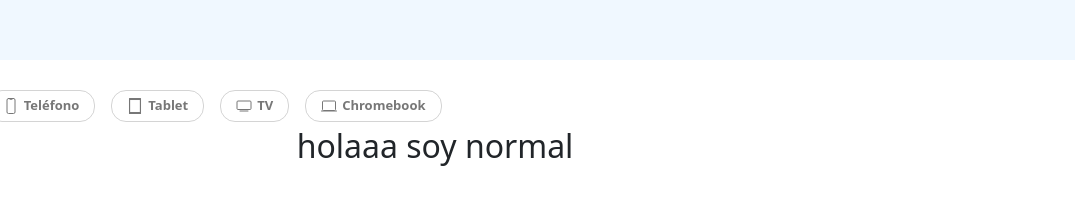
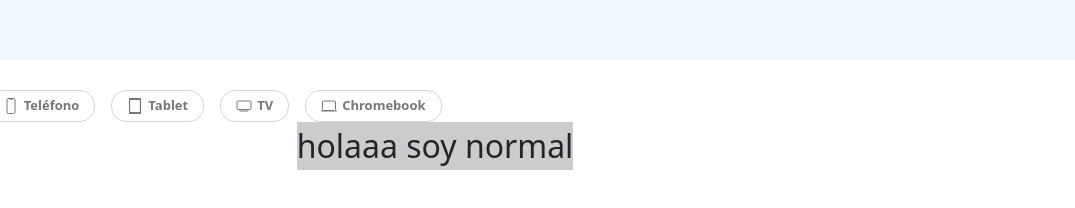
Before and after one commit to WanderLust51/HTML-y-CSS---frontEndJunior, a plain HTML site: page pre-procesadores/index.html in a window 1280 px wide. Shown: the full height of the page, 205-1280 px from the left. Drawn offline with nearby package versions, Linux system fonts and the light colour scheme.

Commit message:
Ultima clase de todo ♥front end junior♥ funciones y debug

```diff
--- a/pre-procesadores/index.html
+++ b/pre-procesadores/index.html
@@ -36,11 +36,11 @@
             <div><ion-icon name="laptop-outline"></ion-icon>Chromebook</div>
         </section>
 
-        <span class="text-xl">holaaa soy normal</span>
+        <span id="normal-text" class="text-xl">holaaa soy normal</span>
 
     </main>
 
-    <!-- b u s t r a p -->
+    <!-- b u s t r a c -->
     <script src="https://cdn.jsdelivr.net/npm/bootstrap@5.3.0-alpha3/dist/js/bootstrap.bundle.min.js" integrity="sha384-ENjdO4Dr2bkBIFxQpeoTz1HIcje39Wm4jDKdf19U8gI4ddQ3GYNS7NTKfAdVQSZe" crossorigin="anonymous"></script>
 </body>
 </html>
--- a/pre-procesadores/sass/_prepros.scss
+++ b/pre-procesadores/sass/_prepros.scss
@@ -59,3 +59,9 @@ main{
         }
     }
 }
+
+#normal-text{
+    $fondo: lighten(black, 80%);
+    background-color: $fondo;
+    @debug $fondo;
+}
```
Also changed, not shown: pre-procesadores/css/styles.css.
